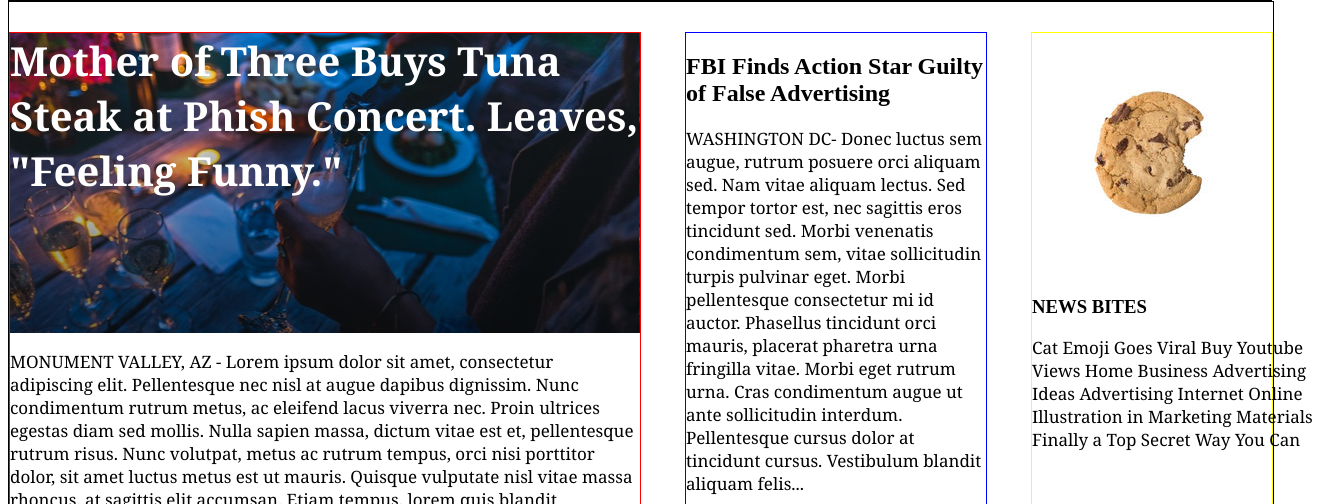
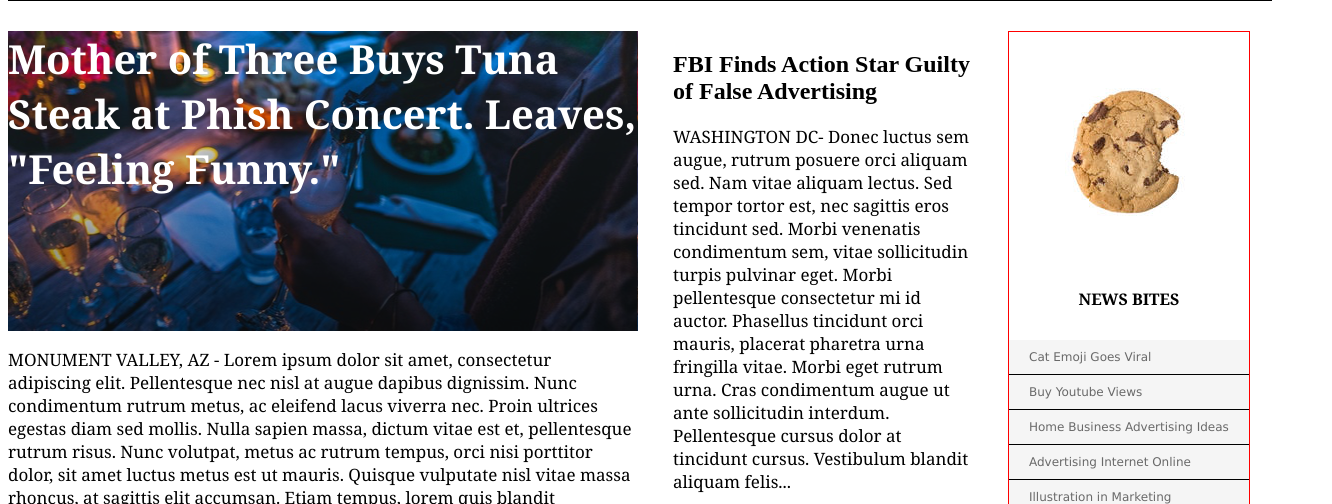
Before and after one commit to LuLuKotewicz/MyTimes, a plain HTML site: page index.html in a window 1280 px wide. Shown: the part 88-592 px from the top of the page, 1332 px wide, since content can reach past the window. Drawn offline with Linux system fonts and the light colour scheme.

Commit message:
Style content in third column

```diff
--- a/index.html
+++ b/index.html
@@ -61,11 +61,16 @@
         </div>
       </div>
       <div class="column small">
-        <div class=""><img src="./resources/images/img-news-bite.png" /></div>
         <div class="article">
-          <div class="content">
+          <img class="news-bite-photo" src="./resources/images/img-news-bite.png" />
+          <div class="news-bites">
             <h3>NEWS BITES</h3>
-            <p>Cat Emoji Goes Viral Buy Youtube Views Home Business Advertising Ideas Advertising Internet Online Illustration in Marketing Materials Finally a Top Secret Way You Can</p>
+              <span>Cat Emoji Goes Viral</span>
+              <span>Buy Youtube Views</span>
+              <span>Home Business Advertising Ideas</span>
+              <span>Advertising Internet Online</span>
+              <span>Illustration in Marketing Materials</span>
+              <span>Finally a Top Secret Way You Can</span>
           </div>
         </div>
       </div>
--- a/resources/css/style.css
+++ b/resources/css/style.css
@@ -55,32 +55,30 @@ nav a {
 
 .main-container {
   width: 100%;
-  border: 1px solid black;
   display: flex;
-  justify-content: space-between;
   padding-top: 30px;
 }
 
-
 .column.large {
   width: 630px;
-  border: 1px solid red;
   display: flex;
   flex-direction: column;
+  margin-right: 35px;
 }
 
 .column.medium {
   width: 300px;
-  border: 1px solid blue;
   display: flex;
   flex-direction: column;
+  margin-right: 35px;
 }
 
 .column.small {
   width: 240px;
-  border: 1px solid yellow;
   display: flex;
   flex-direction: column;
+  margin-right: 35px;;
+  border: 1px solid red
 }
 
 .main-story .main-feature-photo {
@@ -124,6 +122,10 @@ nav a {
   text-align: center;
 }
 
+.news-bite-photo {
+  width: 240px;
+}
+
 .stories {
   display: flex;
   justify-content: space-between;
@@ -137,3 +139,25 @@ nav a {
 
 .content {
 }
+
+.news-bites {
+  width: 240px;
+}
+
+.news-bites h3 {
+  font-family: Georgia;
+  font-size: 16px;
+  font-weight: bold;
+  text-align: center;
+  margin-bottom: 30px;
+}
+
+.news-bites span {
+  background-color: WhiteSmoke;
+  font-family: Verdana;
+  font-size: 12px;
+  color: DimGray;
+  border-bottom: 1px solid black;
+  display: block;
+  padding: 10px 20px;
+}
```
